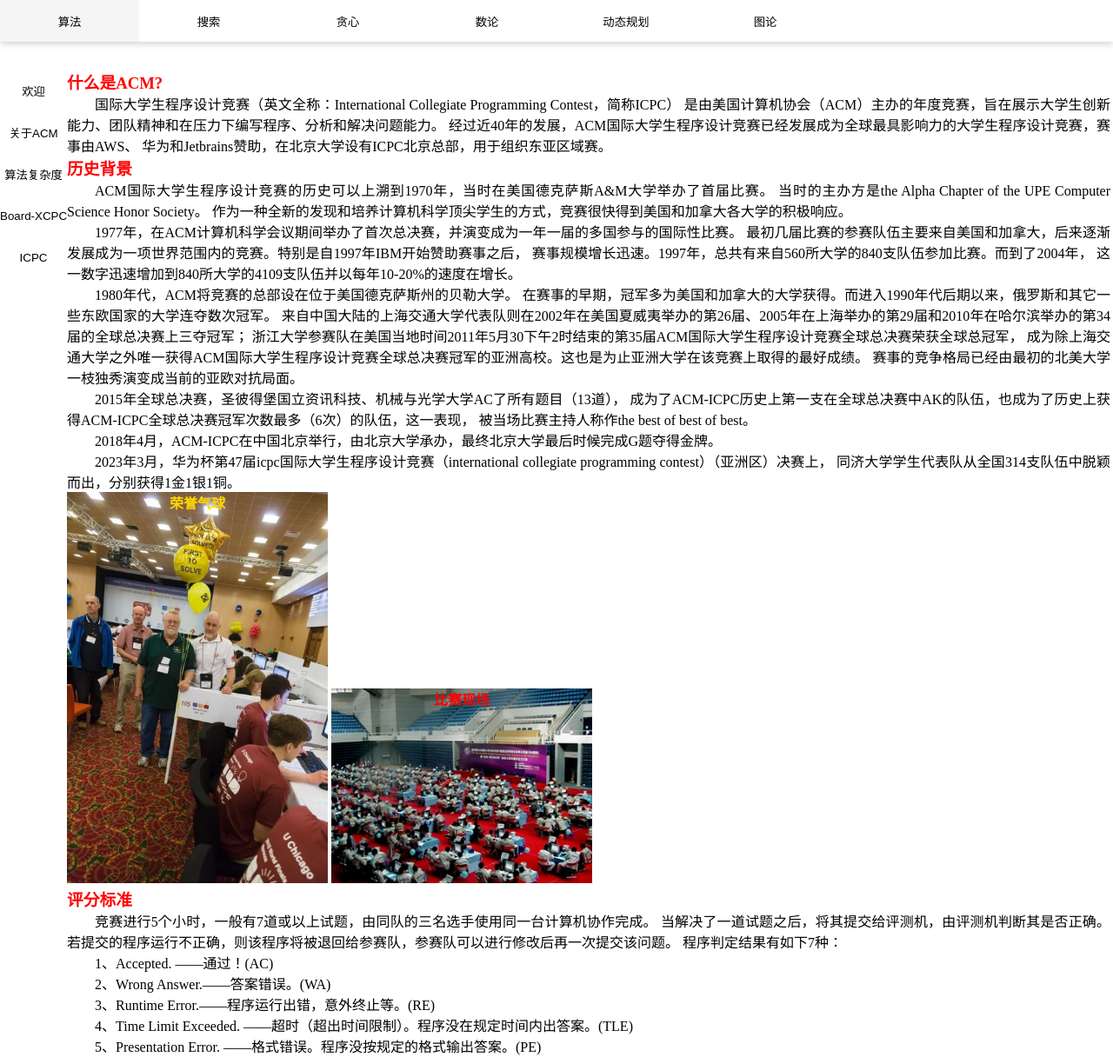
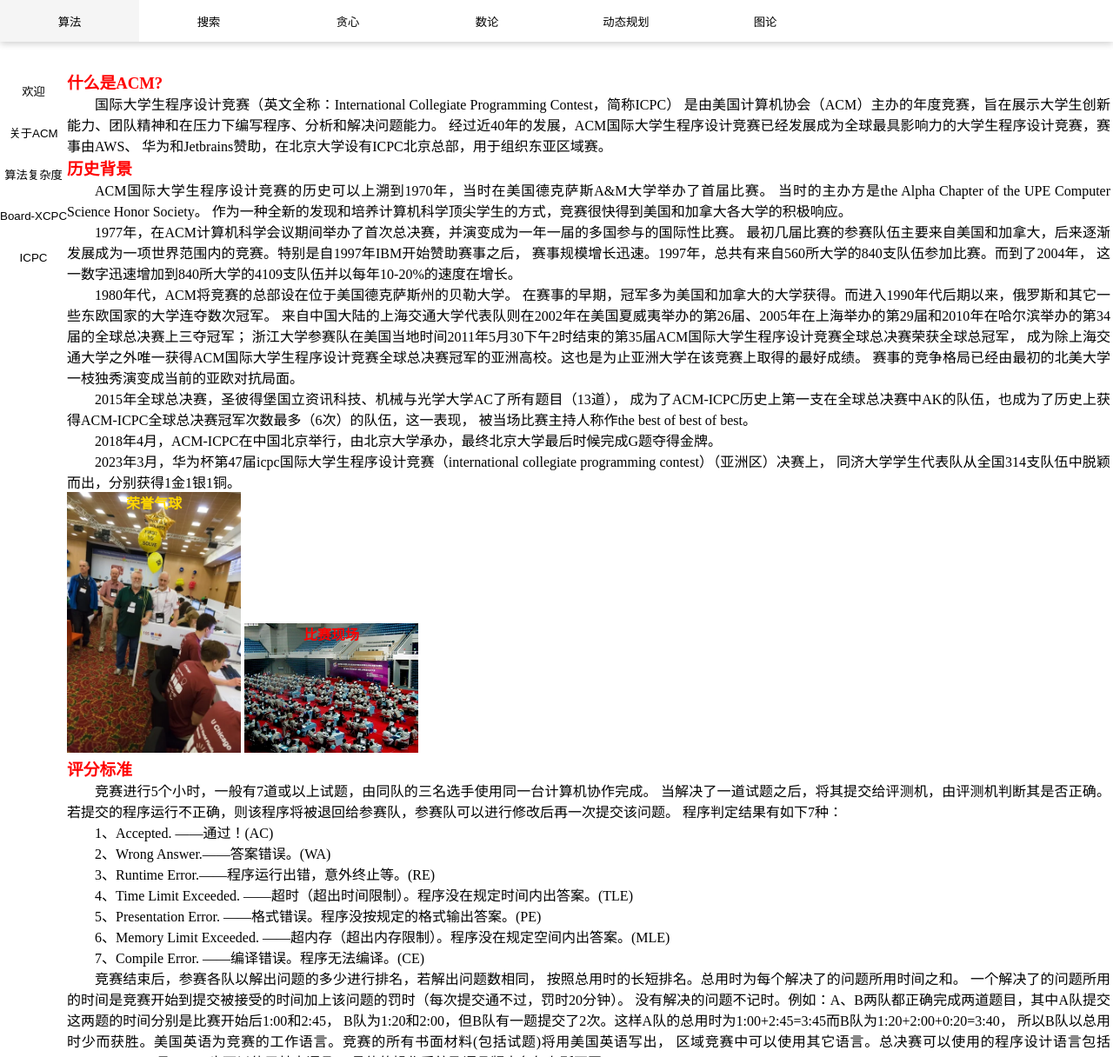
Before and after one commit to Lovye/Algo, a plain HTML site: page index/about.html in a window 1280 px wide. Shown: the top 1216 px of the page at 87% size. Drawn offline with Linux system fonts and the light colour scheme.

Commit message:
Add files via upload

```diff
--- a/index/about.html
+++ b/index/about.html
@@ -60,11 +60,11 @@
 
             </div>
             <div class="img-pos">
-                <img src="../img/特殊荣誉气球.png" alt="" style="max-width: 300px;">
+                <img src="../img/特殊荣誉气球.png" alt="" style="max-width: 200px;">
                 <p class="img-text god">荣誉气球</p>
             </div>
             <div class="img-pos">
-                <img src="../img/大赛现场.png" alt="" style="max-width: 300px;">
+                <img src="../img/大赛现场.png" alt="" style="max-width: 200px;">
                 <p class="img-text red">比赛现场</p>
             </div>
             <h3 class="red">评分标准</h3>
```
